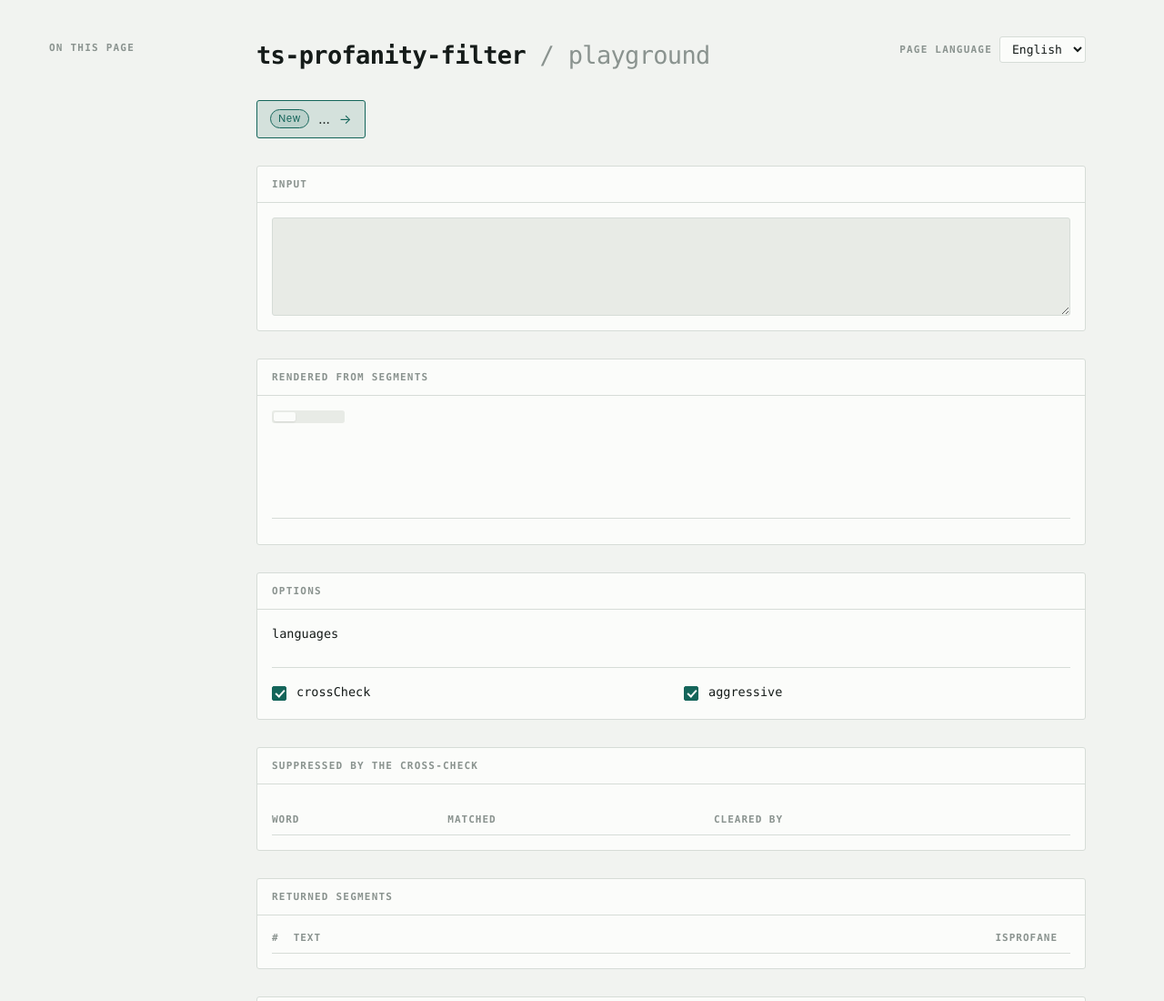
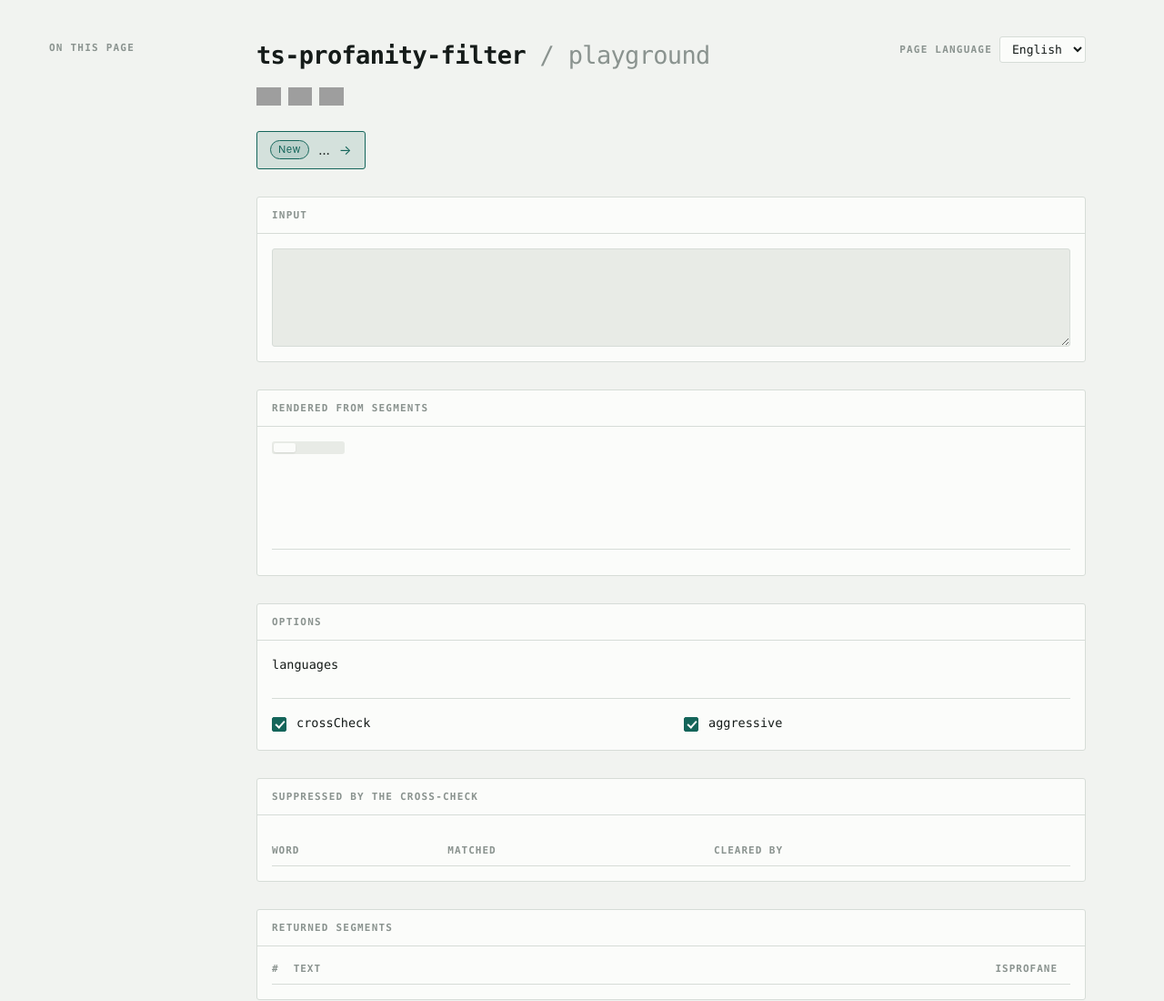
Before and after one commit to Kevinci/ts-profanity-filter, a website: page demo/template.html in a window 1280 px wide. Shown: the top 1100 px of the page at 91% size. Drawn offline with Linux system fonts and the light colour scheme; grey boxes are pictures that could not be loaded.

Commit message:
Show the package badges on the demo page
The same three the README carries — version, size, license — in the masthead
between the title bar and the thesis. Fixed image height so a slow or blocked
shields.io cannot shift the layout once they arrive.

```diff
--- a/demo/template.html
+++ b/demo/template.html
@@ -171,6 +171,13 @@
   }
   .wordmark .dim { color: var(--faint); font-weight: 400; }
 
+  /* The same three badges as the README. Height is fixed so a slow or blocked
+     shields.io does not shift the masthead once the images arrive. */
+  .shields { display: flex; flex-wrap: wrap; align-items: center; gap: 8px; }
+  .shields a { display: inline-flex; border-radius: 3px; }
+  .shields a:focus-visible { outline: 2px solid var(--accent); outline-offset: 2px; }
+  .shields img { height: 20px; width: auto; display: block; }
+
   .lang-pick { display: flex; align-items: center; gap: 8px; flex: none; }
 
   select {
@@ -745,6 +752,18 @@
         </select>
       </div>
     </div>
+    <div class="shields">
+      <a href="https://www.npmjs.com/package/ts-profanity-filter" target="_blank" rel="noopener noreferrer">
+        <img src="https://img.shields.io/npm/v/ts-profanity-filter" alt="npm version" height="20" loading="lazy" decoding="async">
+      </a>
+      <a href="https://bundlephobia.com/package/ts-profanity-filter" target="_blank" rel="noopener noreferrer">
+        <img src="https://img.shields.io/bundlephobia/minzip/ts-profanity-filter" alt="bundle size" height="20" loading="lazy" decoding="async">
+      </a>
+      <a href="https://github.com/Kevinci/ts-profanity-filter/blob/main/LICENSE" target="_blank" rel="noopener noreferrer">
+        <img src="https://img.shields.io/npm/l/ts-profanity-filter" alt="license" height="20" loading="lazy" decoding="async">
+      </a>
+    </div>
+
     <p class="thesis" data-i18n-html="thesis"></p>
 
     <a class="hero-badge" href="#sec-ai">
```
Also changed, not shown: docs/index.html (+19 -0 lines).
